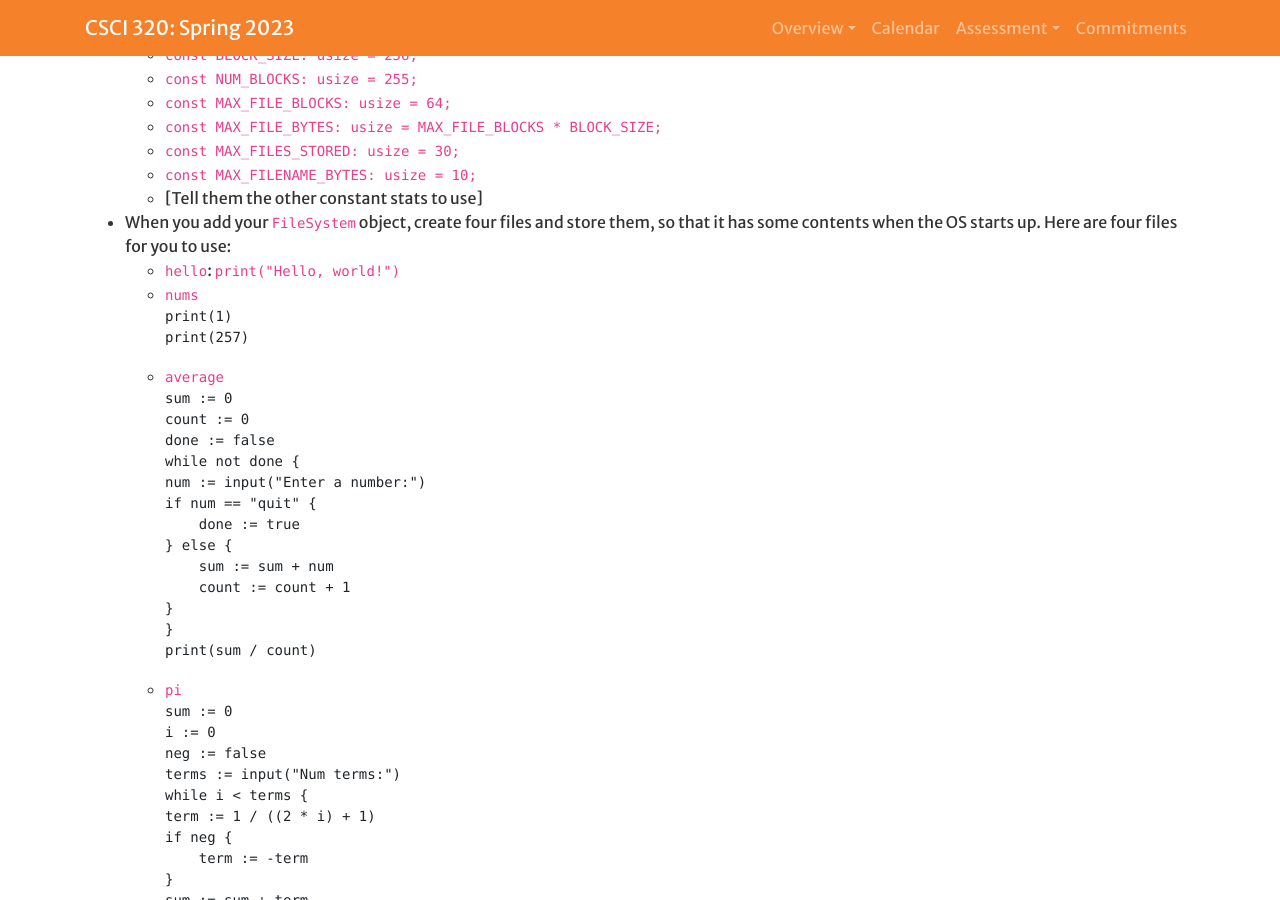
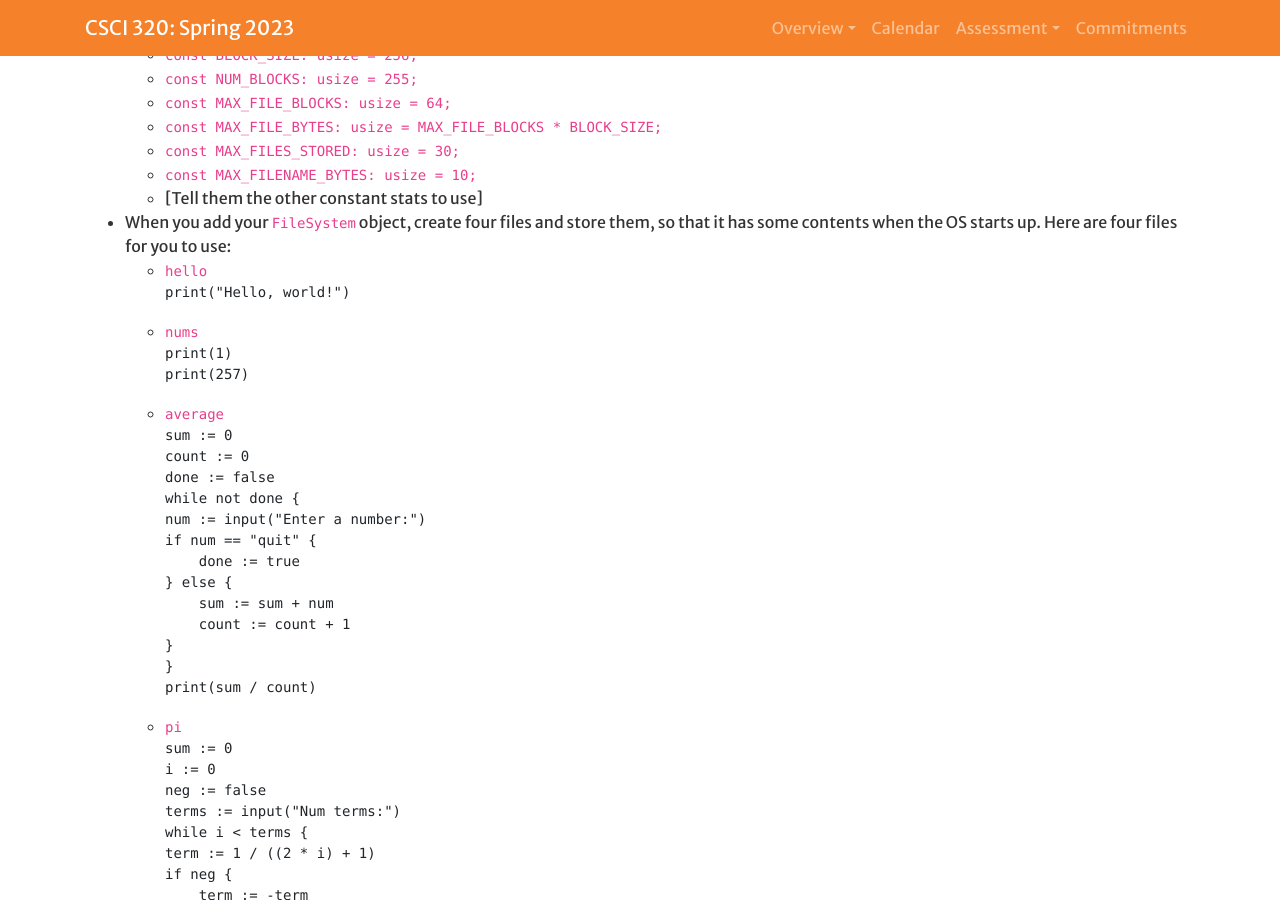
Before and after one commit to Hendrix-CS/csci320, a Jekyll site: the page built from projects/swim.md, in a window 1280 px wide and 900 px high, scrolled down 1321 px. Built offline with Jekyll 4.4.1, drawn with Linux system fonts in a browser that asks for light colours; a script that is not in the unit is left out; our own code applies the rules of GitHub Pages for plain Markdown files.

Commit message:
Slight edit

````diff
--- a/projects/swim.md
+++ b/projects/swim.md
@@ -58,7 +58,11 @@ After completing Step 1, SWIM should look like this:
   * [Tell them the other constant stats to use]
 * When you add your `FileSystem` object, create four files and store them, so that
   it has some contents when the OS starts up. Here are four files for you to use:
-  * `hello`: `print("Hello, world!")`
+  * `hello`
+```
+print("Hello, world!")
+```
+
   * `nums`
 ```
 print(1)
````
